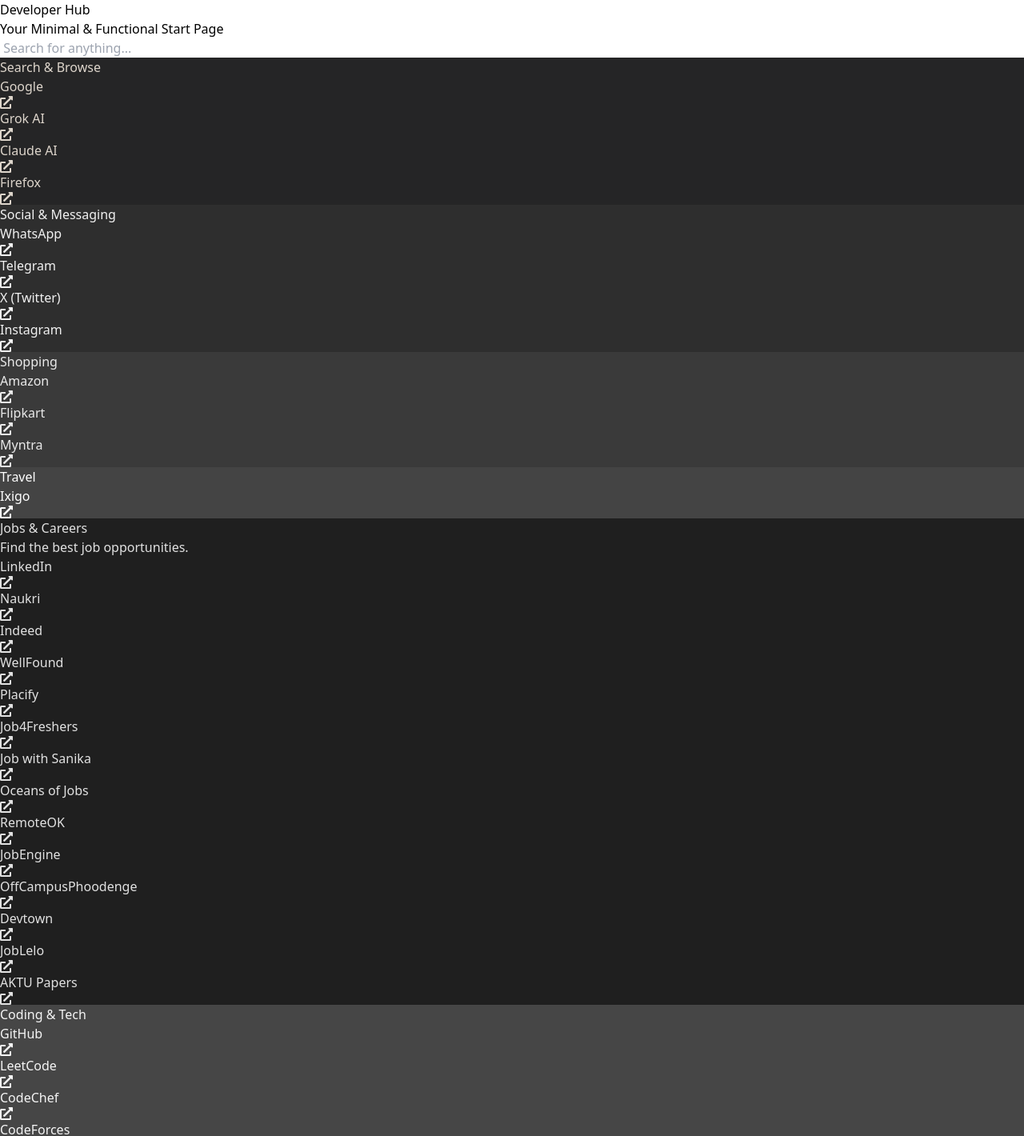
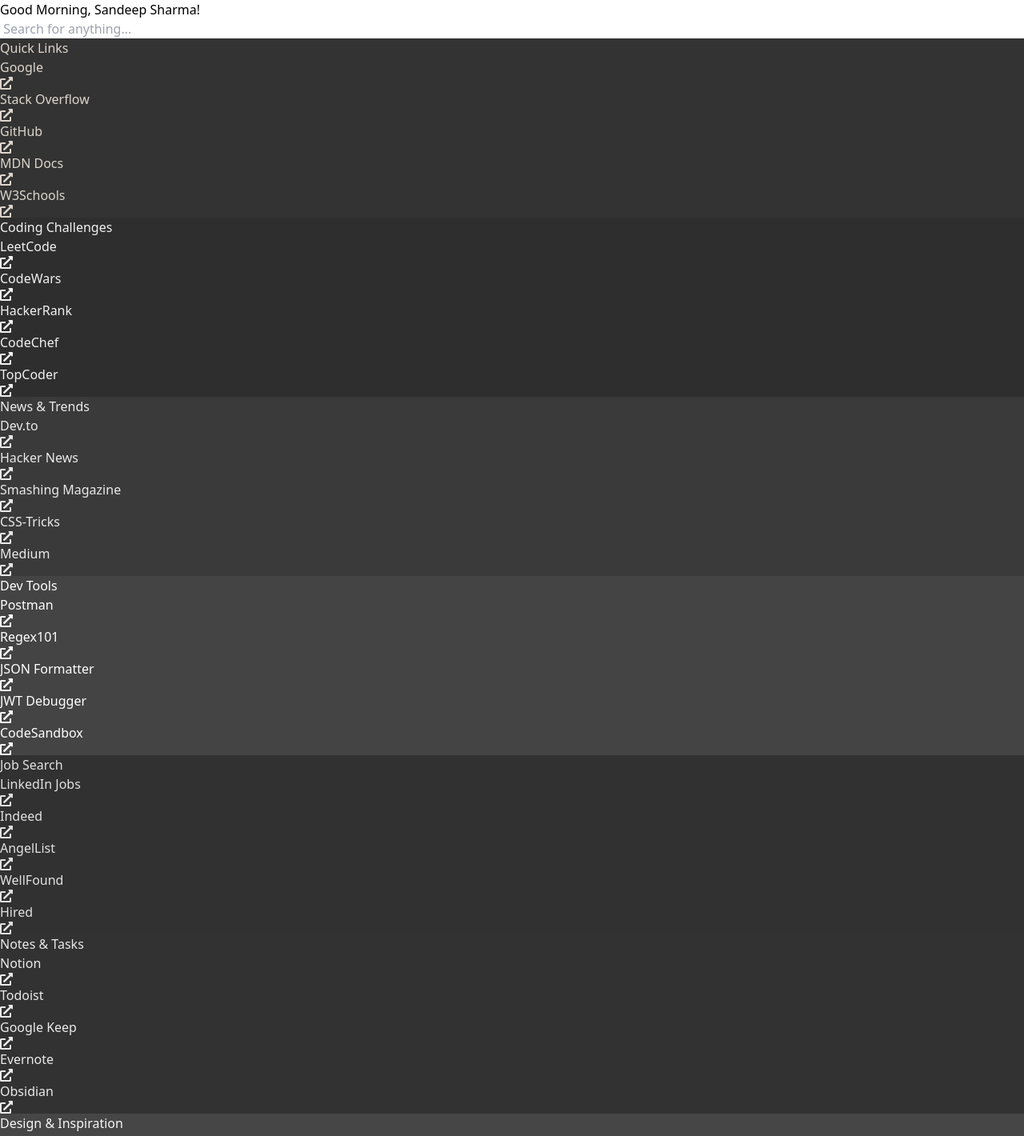
Before and after one commit to amrahs02/CustomHomepage, a React (Vite) app: page / in a window 1280 px wide. Shown: the top 1420 px of the page at 80% size. Built offline with nearby package versions, Linux system fonts and the light colour scheme.

Commit message:
Add NameClock and Weather components; update Greeting and SectionCard styles

```diff
--- /dev/null
+++ b/src/components/Greeting.jsx
@@ -0,0 +1,18 @@
+const Greeting = () => {
+    const hours = new Date().getHours();
+    let greeting = "Good Evening";
+
+    if (hours < 12) {
+      greeting = "Good Morning";
+    } else if (hours < 18) {
+      greeting = "Good Afternoon";
+    }
+
+    return (
+      <div className="text-2xl w-full font-semibold text-gray-300">
+        {greeting}, Sandeep Sharma!
+      </div>
+    );
+  };
+
+  export default Greeting;
--- a/src/components/Homepage.jsx
+++ b/src/components/Homepage.jsx
@@ -1,6 +1,9 @@
 import { useState } from "react";
 import SearchBar from "../components/SearchBar";
 import SectionCard from "../components/SectionCard";
+import Greeting from "./Greeting";
+import NameClock from "./NameClock";
+import Weather from "./Weather";
 
 const Homepage = () => {
   const [searchQuery, setSearchQuery] = useState("");
@@ -11,108 +14,166 @@
   };
 
   return (
-    <div className="min-h-screen flex flex-col items-center p-6 bg-[#1E1E1E] text-gray-200">
+    <div className="min-h-screen flex flex-col items-center p-4 bg-[#1E1E1E] text-gray-200">
       {/* Header */}
-      <header className="mb-6 text-center">
-        <h1 className="text-3xl sm:text-4xl font-semibold tracking-wide">Developer Hub</h1>
-        <p className="mt-2 text-gray-400 text-base sm:text-lg">Your Minimal & Functional Start Page</p>
+      <header className="w-full flex flex-col items-center justify-center mb-3 text-center space-y-4">
+        <div className="flex flex-col sm:flex-row items-center justify-center space-x-4">
+          <Greeting />
+          {/* <Weather /> */}
+          {/* <NameClock /> */}
+        </div>
+        <SearchBar
+          searchQuery={searchQuery}
+          setSearchQuery={setSearchQuery}
+          handleSearch={handleSearch}
+        />
       </header>
 
-      {/* Search Bar */}
-      <SearchBar searchQuery={searchQuery} setSearchQuery={setSearchQuery} handleSearch={handleSearch} />
-
-      {/* 🔥 Responsive Grid Layout */}
-      <div className="w-full max-w-6xl grid gap-4 sm:gap-6 grid-cols-1 sm:grid-cols-2 lg:grid-cols-6 auto-rows-auto">
-
+      {/* 🔥 Responsive Puzzle-Like Grid Layout */}
+      <div className="w-full grid gap-3 grid-cols-1 sm:grid-cols-2 md:grid-cols-3 lg:grid-cols-6 grid-rows-auto">
         {/* 🔹 First Row - 4 Small Boxes */}
-        <SectionCard title="Search & Browse" bgColor="#252526" textColor="#DDD5CB"
+        <SectionCard
+          title="Quick Links"
+          bgColor="#333"
+          textColor="#DDD5CB"
           links={[
             { name: "Google", url: "https://www.google.com" },
-            { name: "Grok AI", url: "https://x.com/grok" },
-            { name: "Claude AI", url: "https://claude.ai/" },
-            { name: "Firefox", url: "https://www.mozilla.org/en-US/firefox/new/" }
+            { name: "Stack Overflow", url: "https://stackoverflow.com" },
+            { name: "GitHub", url: "https://github.com" },
+            { name: "MDN Docs", url: "https://developer.mozilla.org" },
+            { name: "W3Schools", url: "https://www.w3schools.com" },
           ]}
-          className="lg:col-span-2 sm:row-span-1"
+          className="col-span-1 sm:col-span-2 row-span-1 rounded-tl-3xl"
         />
 
-        <SectionCard title="Social & Messaging" bgColor="#2E2E2E" textColor="#F1F1F1"
+        <SectionCard
+          title="Coding Challenges"
+          bgColor="#2E2E2E"
+          textColor="#F1F1F1"
           links={[
-            { name: "WhatsApp", url: "https://web.whatsapp.com/" },
-            { name: "Telegram", url: "https://web.telegram.org" },
-            { name: "X (Twitter)", url: "https://x.com" },
-            { name: "Instagram", url: "https://www.instagram.com" }
+            { name: "LeetCode", url: "https://leetcode.com" },
+            { name: "CodeWars", url: "https://www.codewars.com" },
+            { name: "HackerRank", url: "https://www.hackerrank.com" },
+            { name: "CodeChef", url: "https://www.codechef.com" },
+            { name: "TopCoder", url: "https://www.topcoder.com" },
           ]}
-          className="lg:col-span-2 sm:row-span-1"
+          className="col-span-1 sm:col-span-2 row-span-1"
         />
 
-        <SectionCard title="Shopping" bgColor="#3A3A3A" textColor="#EAEAEA"
+        <SectionCard
+          title="News & Trends"
+          bgColor="#3A3A3A"
+          textColor="#EAEAEA"
           links={[
-            { name: "Amazon", url: "https://www.amazon.in" },
-            { name: "Flipkart", url: "https://www.flipkart.com" },
-            { name: "Myntra", url: "https://www.myntra.com" }
+            { name: "Dev.to", url: "https://dev.to" },
+            { name: "Hacker News", url: "https://news.ycombinator.com" },
+            { name: "Smashing Magazine", url: "https://www.smashingmagazine.com" },
+            { name: "CSS-Tricks", url: "https://css-tricks.com" },
+            { name: "Medium", url: "https://medium.com/tag/development" },
           ]}
-          className="lg:col-span-1"
+          className="col-span-1 row-span-1 rounded-tr-3xl"
         />
 
-        <SectionCard title="Travel" bgColor="#444444" textColor="#FFF"
+        <SectionCard
+          title="Dev Tools"
+          bgColor="#444444"
+          textColor="#FFF"
           links={[
-            { name: "Ixigo", url: "https://www.ixigo.com" }
+            { name: "Postman", url: "https://www.postman.com" },
+            { name: "Regex101", url: "https://regex101.com" },
+            { name: "JSON Formatter", url: "https://jsonformatter.org" },
+            { name: "JWT Debugger", url: "https://jwt.io" },
+            { name: "CodeSandbox", url: "https://codesandbox.io" },
           ]}
-          className="lg:col-span-1"
+          className="col-span-1 row-span-1"
         />
 
-        {/* 🔹 Second Row - Jobs & Careers (Updated Section) */}
-        <SectionCard title="Jobs & Careers" description="Find the best job opportunities." bgColor="#1F1F1F" textColor="#E1E1E1"
+        {/* 🔹 Second Row - 3 Larger Boxes */}
+        <SectionCard
+          title="Job Search"
+          bgColor="#323132"
+          textColor="#E1E1E1"
           links={[
-            { name: "LinkedIn", url: "https://www.linkedin.com" },
-            { name: "Naukri", url: "https://www.naukri.com" },
+            { name: "LinkedIn Jobs", url: "https://www.linkedin.com/jobs/" },
             { name: "Indeed", url: "https://www.indeed.com" },
+            { name: "AngelList", url: "https://angel.co/jobs" },
             { name: "WellFound", url: "https://wellfound.com/jobs" },
-            { name: "Placify", url: "https://www.placify.in/" },
-            { name: "Job4Freshers", url: "https://job4freshers.co.in/" },
-            { name: "Job with Sanika", url: "https://t.me/jobwithsanika" },
-            { name: "Oceans of Jobs", url: "https://t.me/oceansofjobs" },
-            { name: "RemoteOK", url: "https://remoteok.io/" },
-            { name: "JobEngine", url: "https://www.jobengine.ai/" },
-            { name: "OffCampusPhoodenge", url: "https://www.offcampusphoodenge.com/" },
-            { name: "Devtown", url: "https://www.devtown.in/" },
-            { name: "JobLelo", url: "https://joblelo.com/" },
-            { name: "AKTU Papers", url: "https://aktupapers.in/" }
+            { name: "Hired", url: "https://hired.com" },
           ]}
-          className="lg:col-span-3 sm:row-span-1"
+          className="col-span-1 sm:col-span-3 row-span-1 rounded-bl-3xl"
         />
 
-        <SectionCard title="Coding & Tech" bgColor="#464646" textColor="#F5F5F5"
+        <SectionCard
+          title="Notes & Tasks"
+          bgColor="#323232"
+          textColor="#EAEAEA"
           links={[
-            { name: "GitHub", url: "https://github.com" },
-            { name: "LeetCode", url: "https://leetcode.com" },
-            { name: "CodeChef", url: "https://www.codechef.com" },
-            { name: "CodeForces", url: "https://codeforces.com" }
+            { name: "Notion", url: "https://www.notion.so" },
+            { name: "Todoist", url: "https://todoist.com" },
+            { name: "Google Keep", url: "https://keep.google.com" },
+            { name: "Evernote", url: "https://www.evernote.com" },
+            { name: "Obsidian", url: "https://obsidian.md" },
           ]}
-          className="lg:col-span-1 sm:row-span-2"
+          className="col-span-1 sm:col-span-2 row-span-1"
+        />
+
+        <SectionCard
+          title="Design & Inspiration"
+          bgColor="#464646"
+          textColor="#F5F5F5"
+          links={[
+            { name: "Figma", url: "https://www.figma.com" },
+            { name: "Canva", url: "https://www.canva.com" },
+            { name: "Coolors", url: "https://coolors.co/" },
+            { name: "Dribbble", url: "https://dribbble.com" },
+            { name: "Behance", url: "https://www.behance.net" },
+          ]}
+          className="col-span-1 row-span-2"
         />
 
         {/* 🔹 Third Row - 2 Medium Boxes */}
-        <SectionCard title="Company Portals" bgColor="#2A2A2A" textColor="#F1F1F1"
+        <SectionCard
+          title="Learning"
+          bgColor="#2A2A2A"
+          textColor="#F1F1F1"
           links={[
-            { name: "Accenture", url: "https://www.accenture.com" },
-            { name: "Capgemini", url: "https://www.capgemini.com" },
-            { name: "Wipro", url: "https://www.wipro.com" },
-            { name: "Cisco", url: "https://www.cisco.com" }
+            { name: "FreeCodeCamp", url: "https://www.freecodecamp.org" },
+            { name: "CS50", url: "https://cs50.harvard.edu/" },
+            { name: "The Odin Project", url: "https://www.theodinproject.com" },
+            { name: "Frontend Masters", url: "https://frontendmasters.com" },
+            { name: "Egghead.io", url: "https://egghead.io" },
           ]}
-          className="lg:col-span-2 sm:row-span-1"
+          className="col-span-1 sm:col-span-2 row-span-1 rounded-br-3xl"
         />
 
-        <SectionCard title="Learning & Challenges" bgColor="#3D3D3D" textColor="#FFF"
+        <SectionCard
+          title="Project-Based Learning"
+          bgColor="#3D3D3D"
+          textColor="#FFF"
           links={[
-            { name: "Striver 400 Sheet", url: "https://takeuforward.org/strivers-a2z-dsa-course/" },
-            { name: "Striver 100 Sheet", url: "https://takeuforward.org/interview-experience/100-coding-problems/" },
-            { name: "GeeksforGeeks", url: "https://www.geeksforgeeks.org" },
-            { name: "MonkeyType", url: "https://www.monkeytype.com" }
+            { name: "Dev Projects", url: "https://devprojects.com" },
+            { name: "Frontend Mentor", url: "https://www.frontendmentor.io/" },
+            { name: "Buildspace", url: "https://buildspace.so/" },
+            { name: "Full Stack Open", url: "https://fullstackopen.com" },
+            { name: "App Ideas Collection", url: "https://github.com/florinpop17/app-ideas" },
           ]}
-          className="lg:col-span-3 sm:row-span-1"
+          className="col-span-1 sm:col-span-3 row-span-1"
         />
 
+        {/* 🔹 Fourth Row - Full-Width Box */}
+        <SectionCard
+          title="Developer Resources"
+          bgColor="#282828"
+          textColor="#E0E0E0"
+          links={[
+            { name: "Awesome Lists", url: "https://github.com/sindresorhus/awesome" },
+            { name: "Roadmap.sh", url: "https://roadmap.sh/" },
+            { name: "DevDocs", url: "https://devdocs.io" },
+            { name: "OverAPI", url: "https://overapi.com" },
+            { name: "Refactoring Guru", url: "https://refactoring.guru" },
+          ]}
+          className="col-span-1 sm:col-span-6 row-span-1 rounded-3xl"
+        />
       </div>
     </div>
   );
--- /dev/null
+++ b/src/components/NameClock.jsx
@@ -0,0 +1,20 @@
+import { useState, useEffect } from "react";
+
+const NameClock = () => {
+  const [time, setTime] = useState(new Date());
+
+  useEffect(() => {
+    const interval = setInterval(() => {
+      setTime(new Date());
+    }, 1000);
+    return () => clearInterval(interval);
+  }, []);
+
+  return (
+    <div className="text-xl font-medium text-gray-300">
+      🕒 {time.toLocaleTimeString()}
+    </div>
+  );
+};
+
+export default NameClock;
--- a/src/components/SearchBar.jsx
+++ b/src/components/SearchBar.jsx
@@ -1,13 +1,13 @@
 const SearchBar = ({ searchQuery, setSearchQuery, handleSearch }) => {
     return (
-      <form onSubmit={handleSearch} className="w-full rounded-full max-w-lg mb-10">
+      <form onSubmit={handleSearch} className="w-full rounded-full">
         <input
           type="text"
           //write something cool
           placeholder=" Search for anything..."
           value={searchQuery}
           onChange={(e) => setSearchQuery(e.target.value)}
-          className="w-full p-4 text-lg bg-[#252526] text-gray-300 rounded-3xl focus:outline-none focus:ring-2 focus:ring-gray-500 transition"
+          className="w-full p-4 text-lg bg-[#252526] text-gray-300 rounded-2xl focus:outline-none focus:ring-2 focus:ring-gray-500 transition"
         />
       </form>
     );
--- a/src/components/SectionCard.jsx
+++ b/src/components/SectionCard.jsx
@@ -3,7 +3,7 @@
 const SectionCard = ({ title, description, bgColor, textColor, links, className }) => {
   return (
     <div
-      className={`p-6 rounded-lg shadow-md hover:scale-[1.02] transition-transform ${className}`}
+      className={`p-6 rounded-sm shadow-md hover:scale-[1.02] transition-transform ${className}`}
       style={{ backgroundColor: bgColor, color: textColor }}
     >
       {/* Section Title */}
--- /dev/null
+++ b/src/components/Weather.jsx
@@ -0,0 +1,35 @@
+import { useEffect, useState } from "react";
+
+const Weather = () => {
+  const [weather, setWeather] = useState(null);
+  const [error, setError] = useState(null);
+
+  useEffect(() => {
+    fetch(
+      `https://api.openweathermap.org/data/2.5/weather?q=YourCity&appid=d900376fb27641f16b6b293b36789c71
+&units=metric`
+    )
+      .then((response) => {
+        if (!response.ok) {
+          throw new Error("Failed to fetch weather data");
+        }
+        return response.json();
+      })
+      .then((data) => setWeather(data))
+      .catch((err) => setError(err.message));
+  }, []);
+
+  return (
+    <div className="text-gray-300 text-lg">
+      {error ? (
+        `❌ ${error}`
+      ) : weather ? (
+        `🌡️ ${weather.main.temp}°C | ${weather.weather[0].description}`
+      ) : (
+        "Loading weather..."
+      )}
+    </div>
+  );
+};
+
+export default Weather;
```
